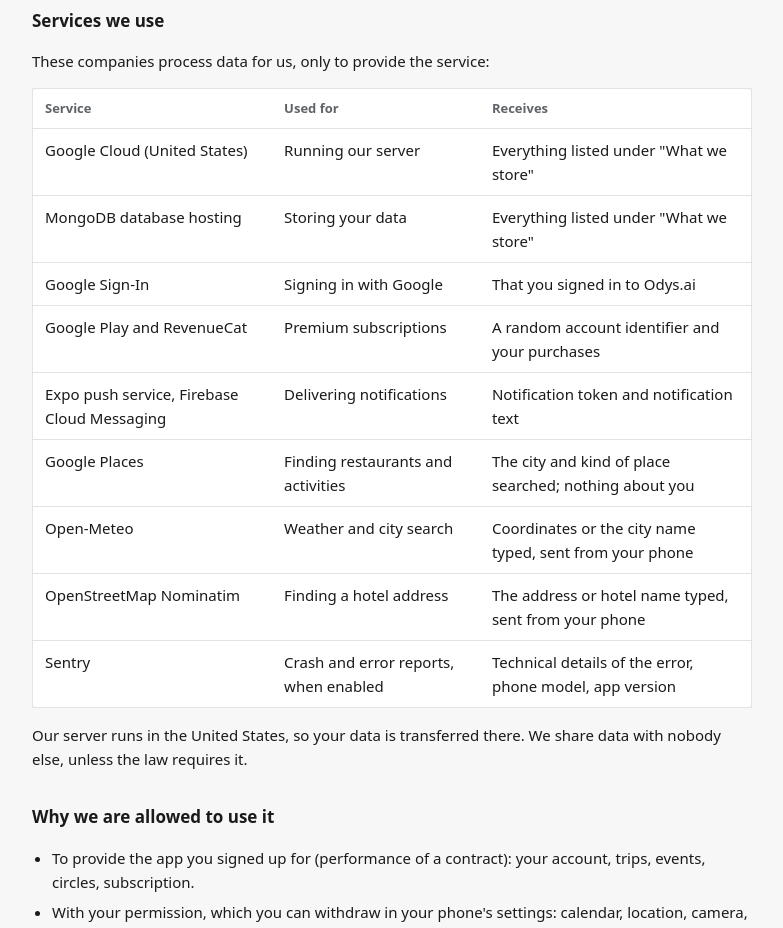
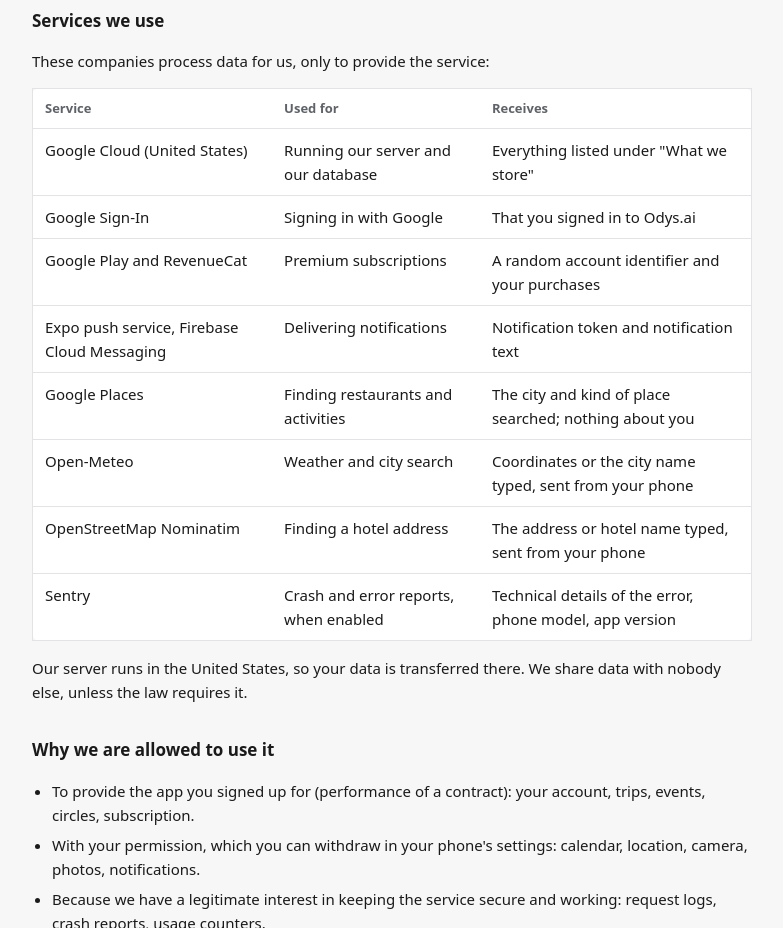
Before and after one commit to nicolasgrohgit/aiventra-new, a website: page public/privacy.html in a window 1280 px wide. Shown: the part 1540-2468 px from the top of the page, without its empty margins (248-1031 px from the left). Drawn offline with Linux system fonts and the light colour scheme.

Commit message:
Privacy policy: the database runs on Google Cloud, not a separate host
The database moved off Atlas onto a VM in the same VPC as Cloud Run (see
docs/self-hosted-mongo-ops.md), so the separate "MongoDB database hosting" row
described a provider that no longer receives live data.

Co-Authored-By: Claude <noreply@anthropic.com>
Claude-Session: https://claude.ai/code/session_01N1F1wc69VU4wW6ise7c3Jz

```diff
--- a/public/privacy.html
+++ b/public/privacy.html
@@ -72,8 +72,7 @@
   <table>
     <thead><tr><th>Service</th><th>Used for</th><th>Receives</th></tr></thead>
     <tbody>
-      <tr><td>Google Cloud (United States)</td><td>Running our server</td><td>Everything listed under "What we store"</td></tr>
-      <tr><td>MongoDB database hosting</td><td>Storing your data</td><td>Everything listed under "What we store"</td></tr>
+      <tr><td>Google Cloud (United States)</td><td>Running our server and our database</td><td>Everything listed under "What we store"</td></tr>
       <tr><td>Google Sign-In</td><td>Signing in with Google</td><td>That you signed in to Odys.ai</td></tr>
       <tr><td>Google Play and RevenueCat</td><td>Premium subscriptions</td><td>A random account identifier and your purchases</td></tr>
       <tr><td>Expo push service, Firebase Cloud Messaging</td><td>Delivering notifications</td><td>Notification token and notification text</td></tr>
```
